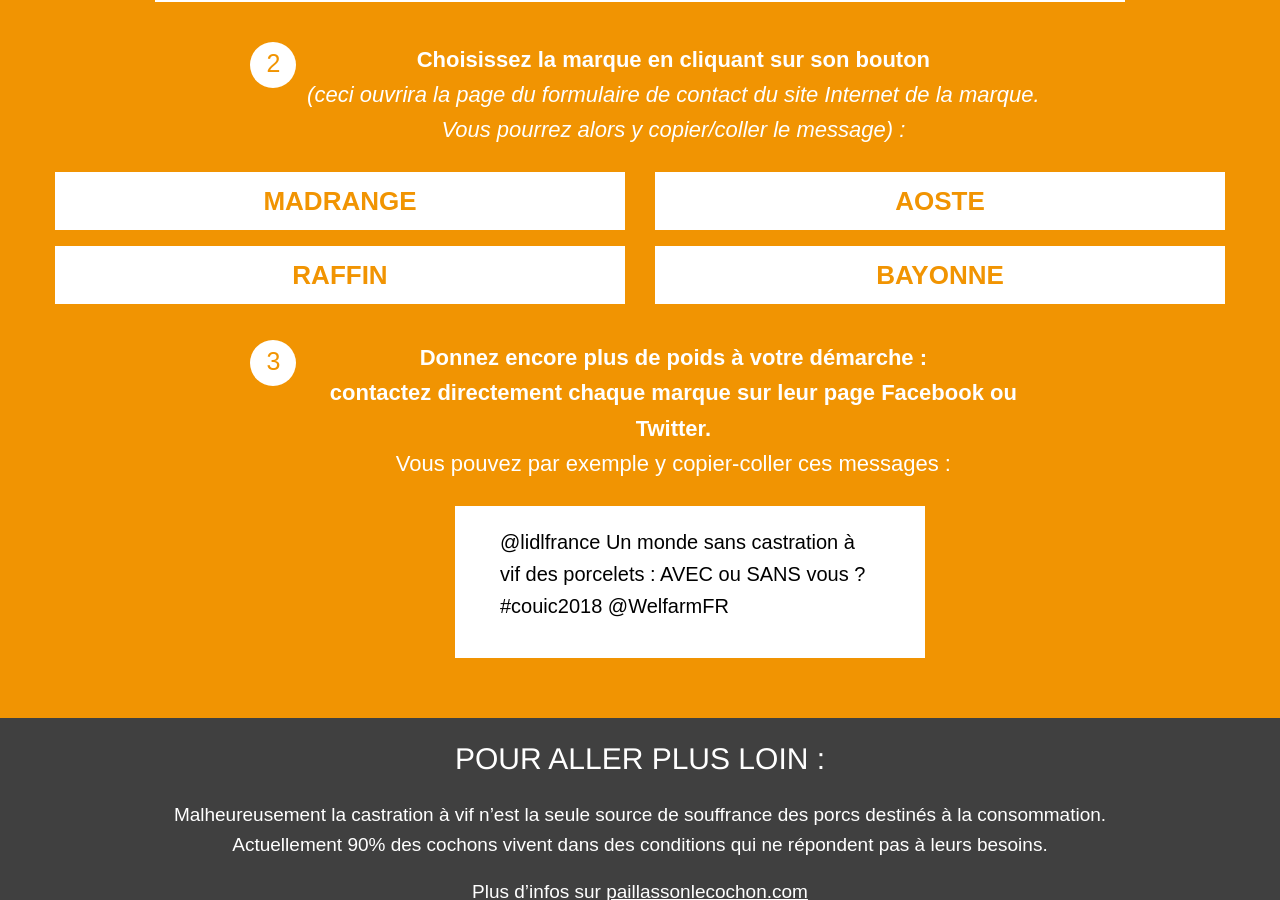
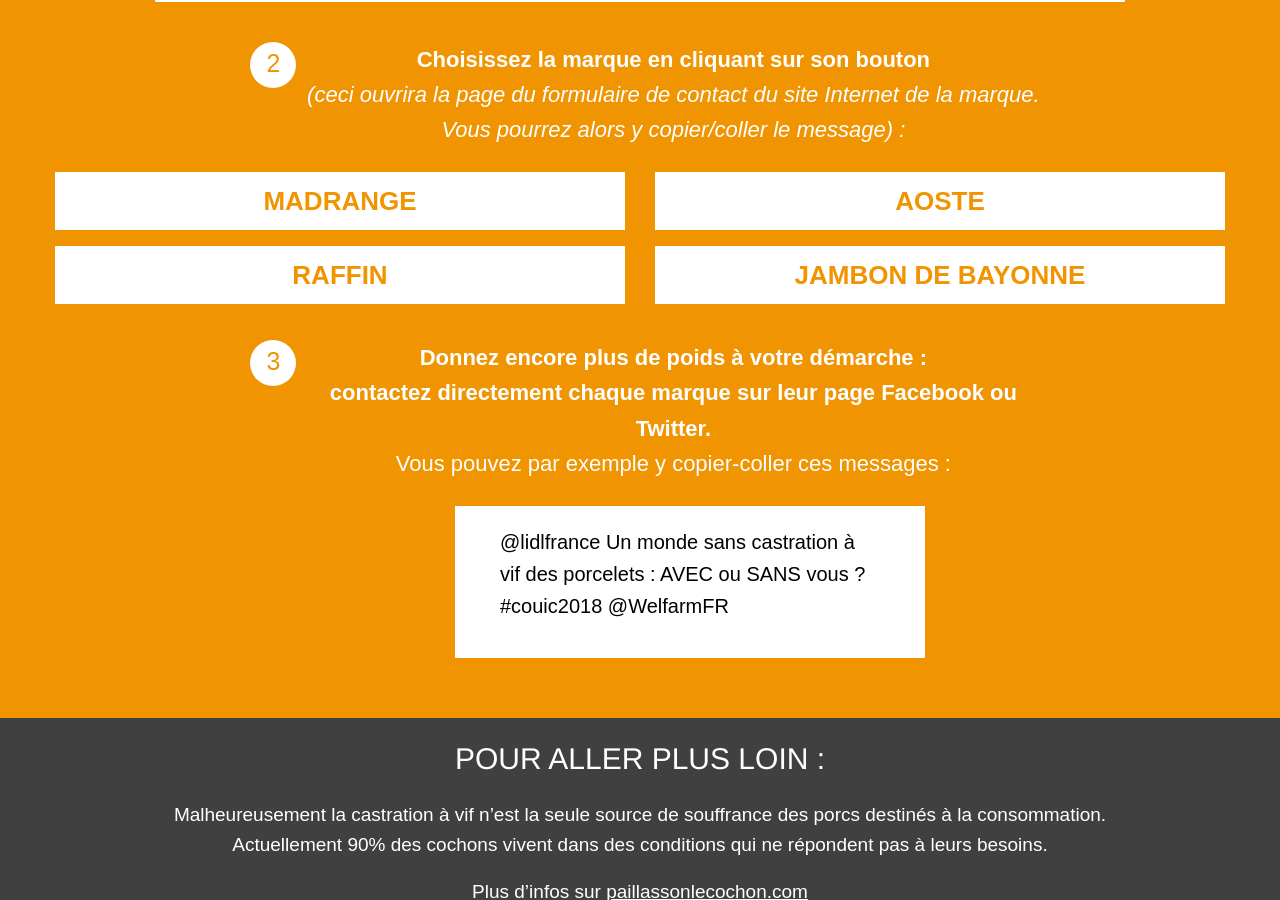
Before and after one commit to adfinitas-app/welfarm-petition, a Jekyll site: the page built from index.html, in a window 1280 px wide and 900 px high, scrolled down 4408 px. Built offline with Jekyll 4.4.1, drawn with Linux system fonts in a browser that asks for light colours; comment, search, counter and statistics services are not loaded.

Commit message:
Updated '_includes/professionels.html' via CloudCannon

```diff
--- a/_includes/professionels.html
+++ b/_includes/professionels.html
@@ -74,7 +74,7 @@
 	    <div class="small-12 large-6 columns">
 	    <a class="button marque " target="_blank" href="http://www.raffin.com/contactez-nous/">Raffin</a></div>
 	    <div class="small-12 large-6 columns">
-	    <a class="button marque" target="_blank" href="http://www.maison-du-jambon-de-bayonne.com/contact/">Bayonne</a></div>
+	    <a class="button marque" target="_blank" href="http://www.maison-du-jambon-de-bayonne.com/contact/">Jambon de Bayonne</a></div>
     </div>
   <div class="part-4">
     <div class="row medium-collapse">
```
